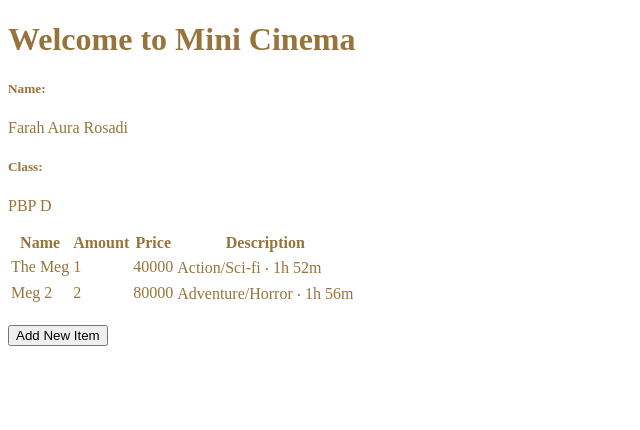
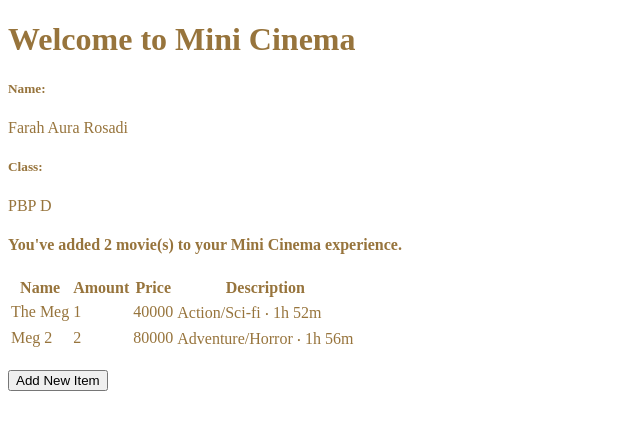
Before and after one commit to FarahAuraR/minicinema, a Django app: page / in a window 1280 px wide. Shown: the top 430 px of the page, without its empty margins (0-640 px from the left). Run offline with Django 4.2, Linux system fonts and the light colour scheme; data comes from the database, SQL or seed files in the repository.

Commit message:
update readme and main.htmll

```diff
--- a/main/templates/main.html
+++ b/main/templates/main.html
@@ -8,6 +8,8 @@
 
     <h5>Class:</h5>
     <p>{{class}}</p>
+
+    <h4>You've added {{ items.count }} movie(s) to your Mini Cinema experience.</h4>
     <table>
         <tr>
             <th>Name</th>
```
Also changed, not shown: README.md.
